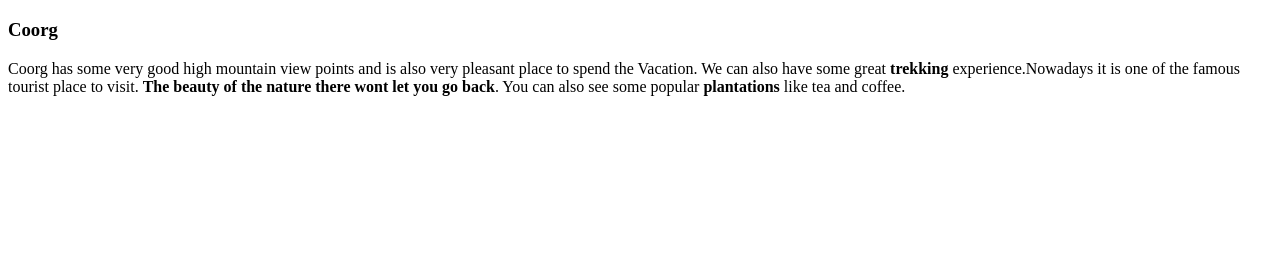
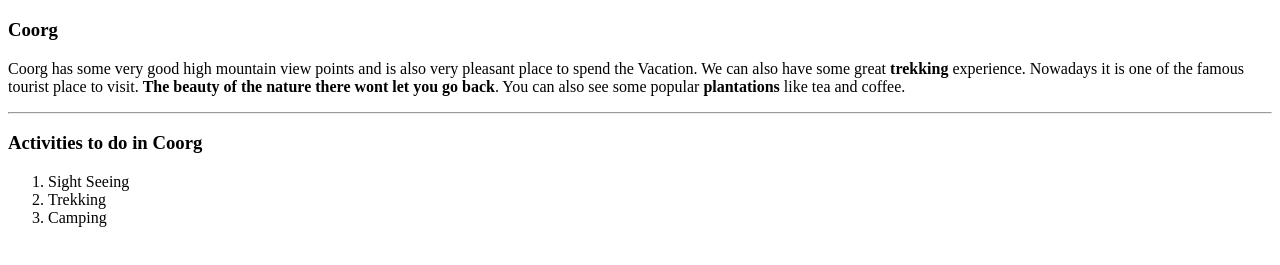
Before and after one commit to 44-563-WebApps-F23/44563-webapps-f23-assignment3-dmasamsetty, a plain HTML site: page index.html in a window 1280 px wide. Shown: the part 61-326 px from the top of the page. Drawn offline with Linux system fonts and the light colour scheme.

Commit message:
ordered list

```diff
--- a/index.html
+++ b/index.html
@@ -14,8 +14,19 @@
         </h3>
         <p>
             Coorg has some very good high mountain view points and is also  very pleasant place to spend the Vacation.
-            We can also have some great <b>trekking</b> experience.Nowadays it is one of the famous tourist place to visit.
-            <b>The beauty of the nature there wont let you go back</b>. You can also see some popular <b>plantations</b> like tea and coffee.
+            We can also have some great <b>trekking</b> experience.
+            Nowadays it is one of the famous tourist place to visit.
+            <b>The beauty of the nature there wont let you go back</b>.
+            You can also see some popular <b>plantations</b> like tea and coffee.
         </p>
+        <hr>
+        <h3>
+            Activities to do in Coorg
+        </h3>
+        <ol>
+            <li> Sight Seeing </li>
+            <li> Trekking </li>
+            <li> Camping </li>
+        </ol>
     </body>
 </html>
```
